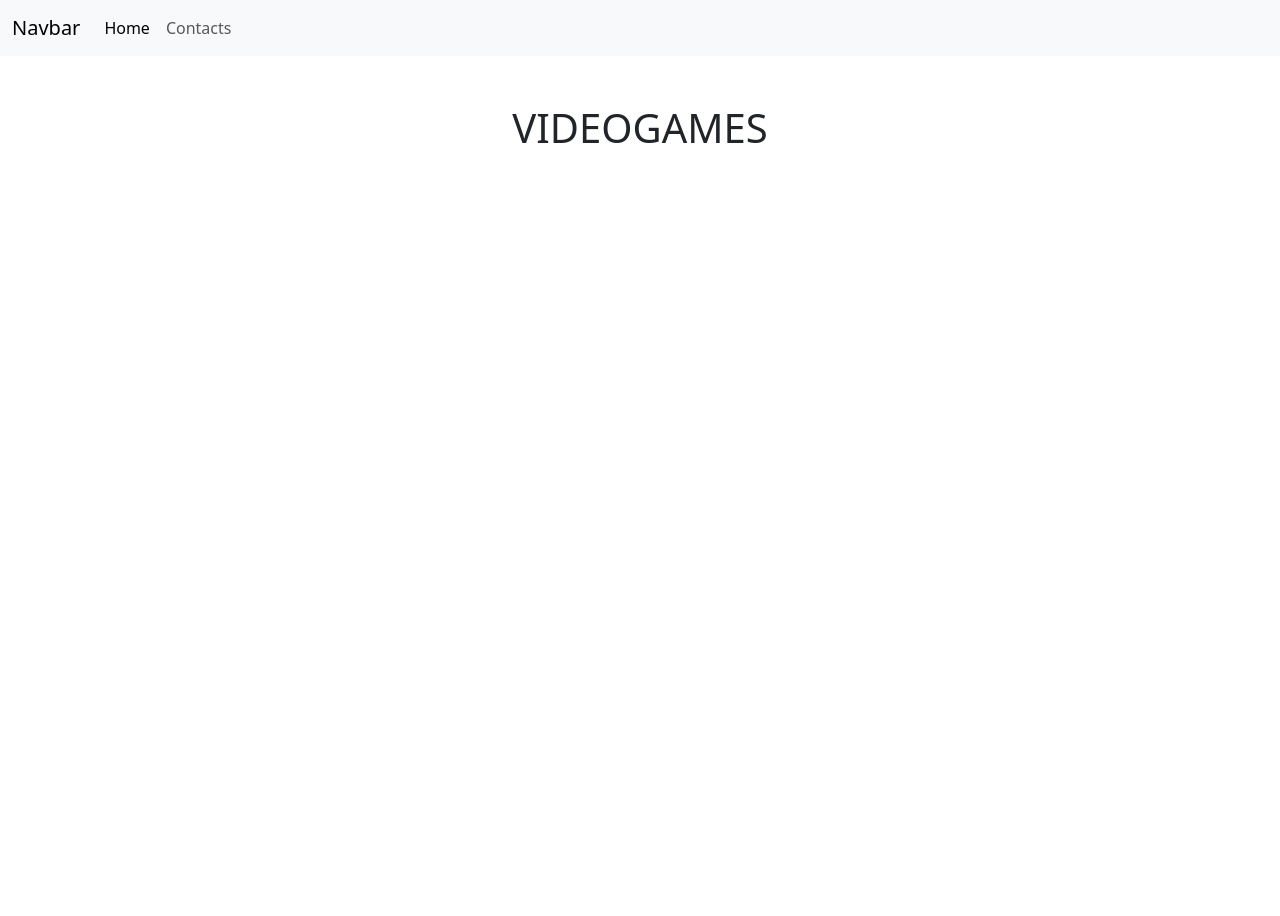
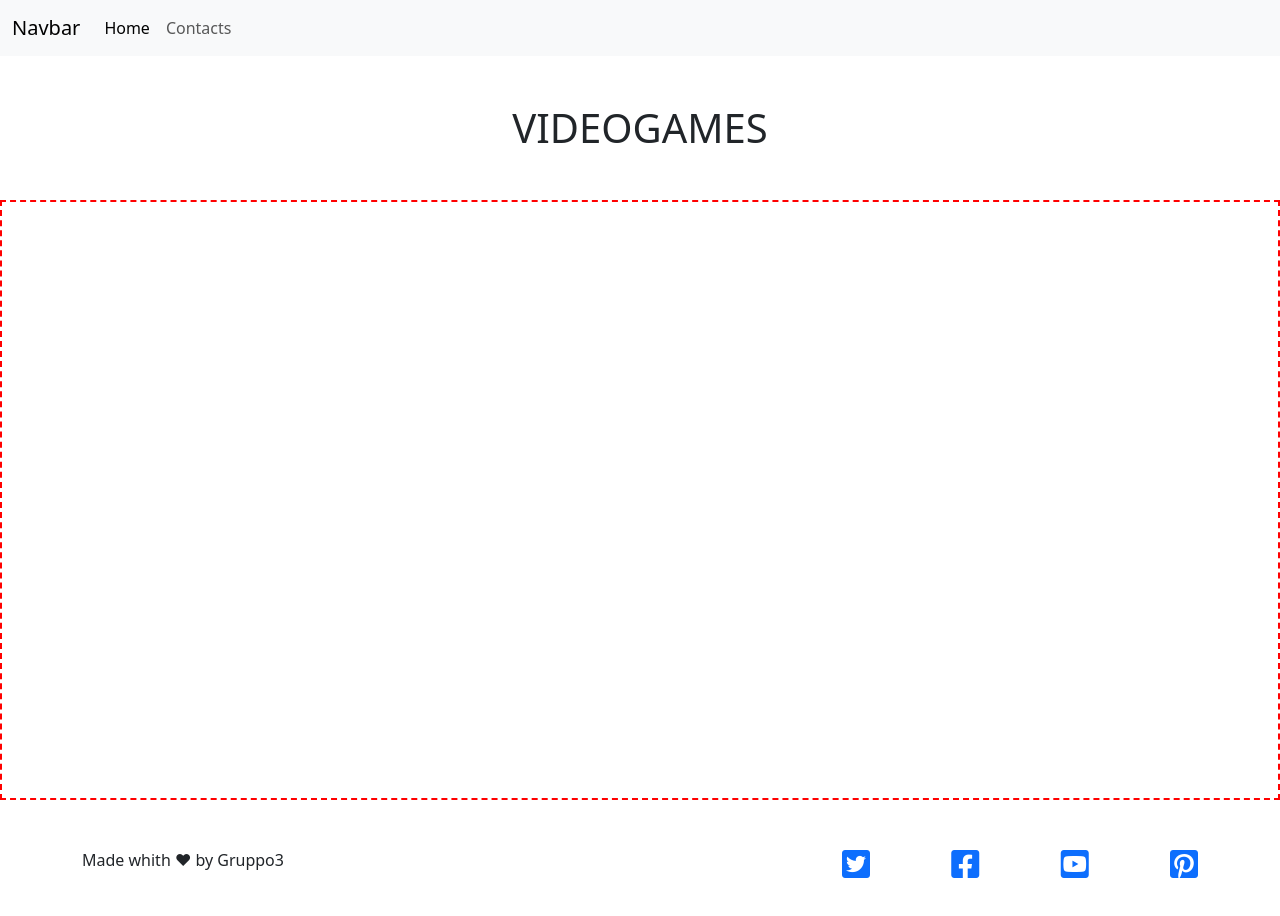
Before and after one commit to GianmariaFatta/vue-dischi, a Vue app: page / in a window 1280 px wide. Shown: the top 916 px of the page. Before the commit the page ends 800 px from the top, so only its background shows below. Built offline with nearby package versions, Linux system fonts and the light colour scheme.

Commit message:
Create appmain and appfooter

```diff
--- a/index.html
+++ b/index.html
@@ -3,6 +3,7 @@
   <head>
     <meta charset="UTF-8" />
     <link rel="icon" type="image/svg+xml" href="/vite.svg" />
+    <link rel="stylesheet" href="https://cdnjs.cloudflare.com/ajax/libs/font-awesome/6.3.0/css/all.min.css" integrity="sha512-SzlrxWUlpfuzQ+pcUCosxcglQRNAq/DZjVsC0lE40xsADsfeQoEypE+enwcOiGjk/bSuGGKHEyjSoQ1zVisanQ==" crossorigin="anonymous" referrerpolicy="no-referrer" />
     <meta name="viewport" content="width=device-width, initial-scale=1.0" />
     <title>Vite + Vue</title>
   </head>
--- a/src/App.vue
+++ b/src/App.vue
@@ -2,15 +2,19 @@
 <script>
 
 import AppHeader from './components/AppHeader.vue';
+import AppMain from './components/AppMain.vue';
+import AppFooter from './components/AppFooter.vue';
 export default {
   name: 'App',
-  components: { AppHeader }
+  components: { AppHeader, AppFooter, AppMain }
 };
 </script>
 
 <template>
   <AppHeader />
   <RouterView />
+  <AppMain />
+  <AppFooter />
 </template>
 
 <style></style>
--- /dev/null
+++ b/src/components/AppFooter.vue
@@ -0,0 +1,31 @@
+<script>
+export default {
+    name: 'AppFooter',
+};
+</script>
+
+<template>
+    <footer>
+        <div class="container">
+            <div class="row my-5">
+                <div class="col-4">Made whith &hearts; by Gruppo3</div>
+                <div class="col-4"></div>
+                <div class="col-4">
+                    <ul class="d-flex justify-content-between align-items-center list-unstyled ">
+                        <li><a href="#"><i class='fa-brands  fa-square-twitter fa-2x'></i></a></li>
+                        <li><a href="#"><i class='fa-brands  fa-square-facebook fa-2x'></i></a></li>
+                        <li><a href="#"><i class='fa-brands  fa-square-youtube fa-2x'></i></a></li>
+                        <li><a href="#"><i class='fa-brands  fa-square-pinterest fa-2x'></i></a></li>
+
+                    </ul>
+                </div>
+            </div>
+        </div>
+    </footer>
+</template>
+
+<style>
+footer {
+    height: 100px;
+}
+</style>
--- /dev/null
+++ b/src/components/AppMain.vue
@@ -0,0 +1,16 @@
+<script>
+export default {
+    name: 'AppMain',
+};
+</script>
+
+<template>
+    <main></main>
+</template>
+
+<style scoped>
+main {
+    height: 600px;
+    border: 2px dashed red
+}
+</style>
```
